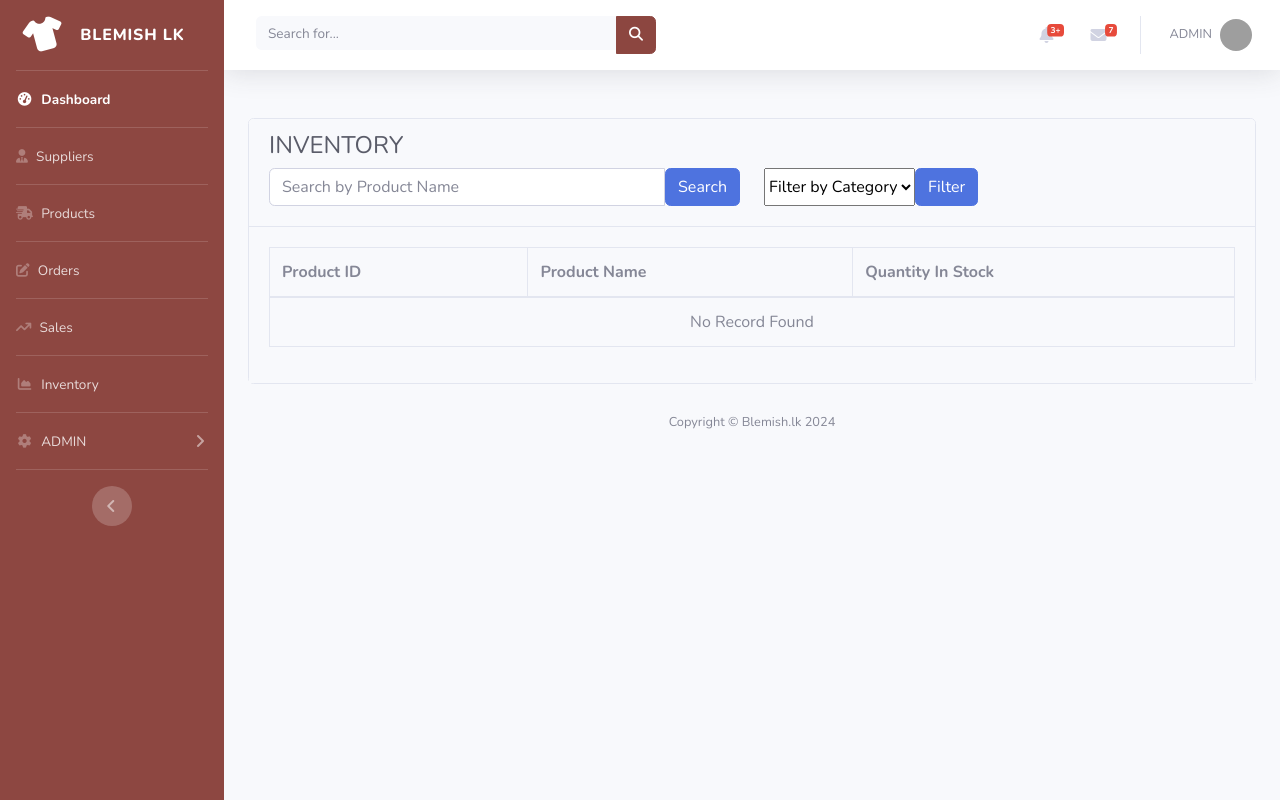
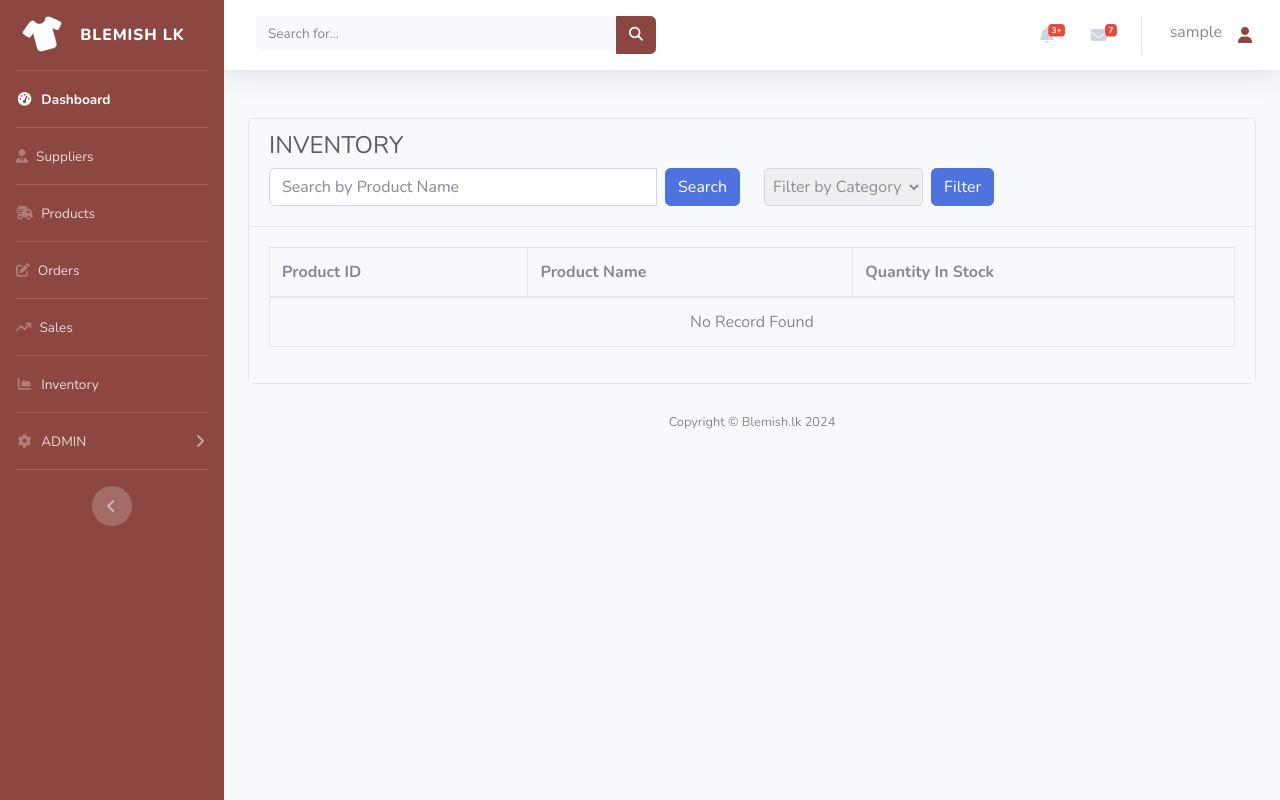
Before and after one commit to psw101/blemish-lk-system, a PHP site: page /inventory.php in a window 1280 px wide. Run offline with PHP 8.4, Linux system fonts and the light colour scheme; the visitor is signed in with stand-in values (Sample User, id 1); data that the repository does not hold is empty; grey boxes are pictures that could not be loaded.

Commit message:
refactor: Update inventory.php to include search and filter functionality

```diff
--- a/includes/header.php
+++ b/includes/header.php
@@ -1,4 +1,5 @@
 <?php
+
 // Include the configuration file
 include_once './session-config.php';
 
--- a/includes/navbar.php
+++ b/includes/navbar.php
@@ -1,3 +1,4 @@
+
    <!-- Sidebar -->
    <ul class="navbar-nav  sidebar sidebar-dark accordion" id="accordionSidebar" style="background-color: #8d4741;">
 
@@ -266,11 +267,16 @@
              <a class="nav-link dropdown-toggle" href="#" id="userDropdown" role="button" data-toggle="dropdown" aria-haspopup="true" aria-expanded="false">
                <span class="mr-2 d-none d-lg-inline text-gray-600 small">
 
-                 ADMIN
+
+               <?php
+                // session_start();
+                $usernamefromlogin = $_SESSION['username'];
+
+              ?>
+              <h6 class="mt-1"><?php echo $usernamefromlogin; ?></h6>
 
                </span>
-               <img class="img-profile rounded-circle" src="https://source.unsplash.com/QAB-WJcbgJk/60x60">
-             </a>
+               <i class="fa-solid fa-user ml-2" style="color: #8c4640;"></i>      </a>
              <!-- Dropdown - User Information -->
              <div class="dropdown-menu dropdown-menu-right shadow animated--grow-in" aria-labelledby="userDropdown">
                <a class="dropdown-item" href="#">
--- a/index.php
+++ b/index.php
@@ -1,4 +1,5 @@
 <?php
+
 
 use includes\header;
 use includes\navbar;
--- a/inventory.php
+++ b/inventory.php
@@ -44,13 +44,13 @@ include('includes/navbar.php');
                     <div class="input-group">
                         <input type="text" class="form-control" placeholder="Search by Product Name" name="search"
                                value="<?php if (isset($_GET['search'])) { echo $_GET['search']; } ?>">
-                        <button class="btn btn-primary" type="submit">Search</button>
+                        <button class="btn btn-primary ml-2" type="submit">Search</button>
                     </div>
                 </div>
                 <!-- Filter section -->
                 <div class="col-lg-6 mb-2">
                     <div class="input-group">
-                        <select class="form-select" name="category">
+                        <select class="form-select p-1" name="category" style="border-radius: 5px; border-color: #d6d6e5; color: #8d8d96;">
                             <option value="">Filter by Category</option>
                             <?php
                             // Fetching categories for dropdown
@@ -65,7 +65,7 @@ include('includes/navbar.php');
                             }
                             ?>
                         </select>
-                        <button class="btn btn-primary" type="submit">Filter</button>
+                        <button class="btn btn-primary ml-2" type="submit">Filter</button>
                     </div>
                 </div>
             </div>
--- a/login.php
+++ b/login.php
@@ -61,6 +61,8 @@ if ($_SERVER["REQUEST_METHOD"] == "POST") {
               // Password is correct, so start a new session
               $_SESSION['loggedin'] = true;
               $_SESSION['username'] = $username;
+              $_SESSION['user_id'] = $user_id;
+
               header("Location: ./index.php");
               exit();
             } else {
--- a/supplier.php
+++ b/supplier.php
@@ -257,6 +257,8 @@ include('includes/navbar.php');
 </div>
 <!--Edit Modal End-->
 
+
+
 <div class="container-fluid  mt-5">
     <div class="row justify-content-center">
         <div class="col-md-12">
```
